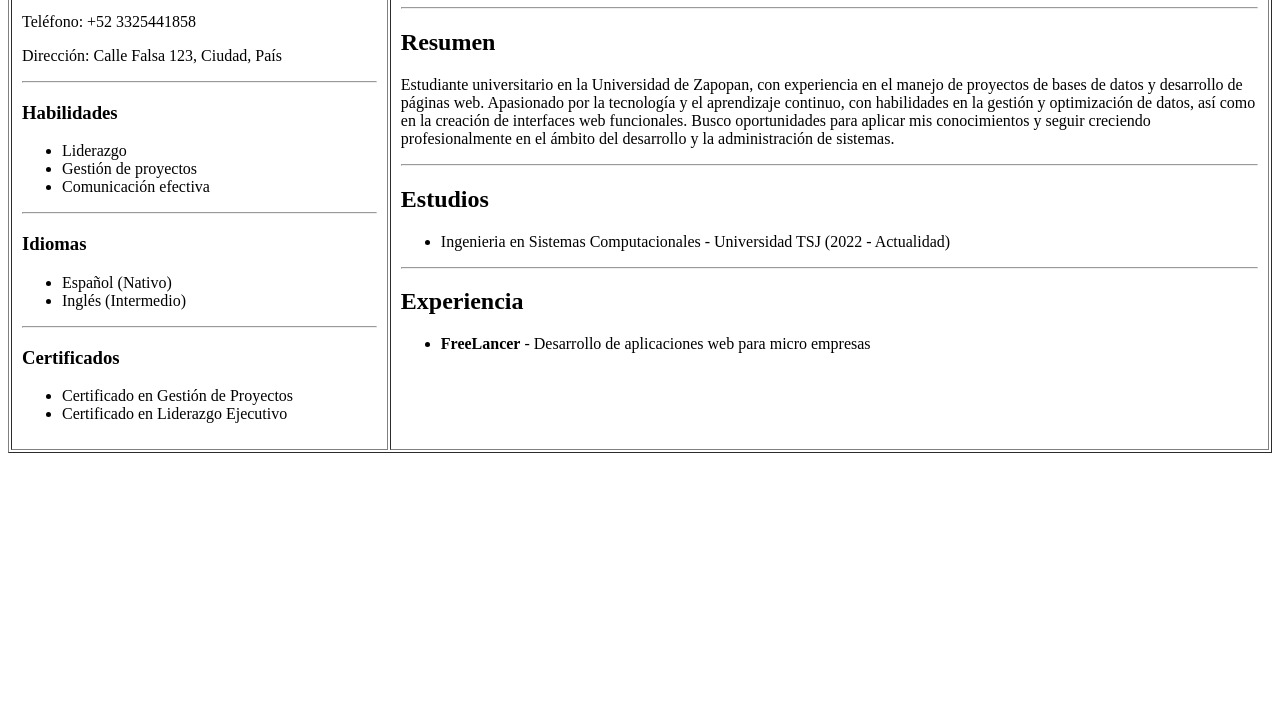
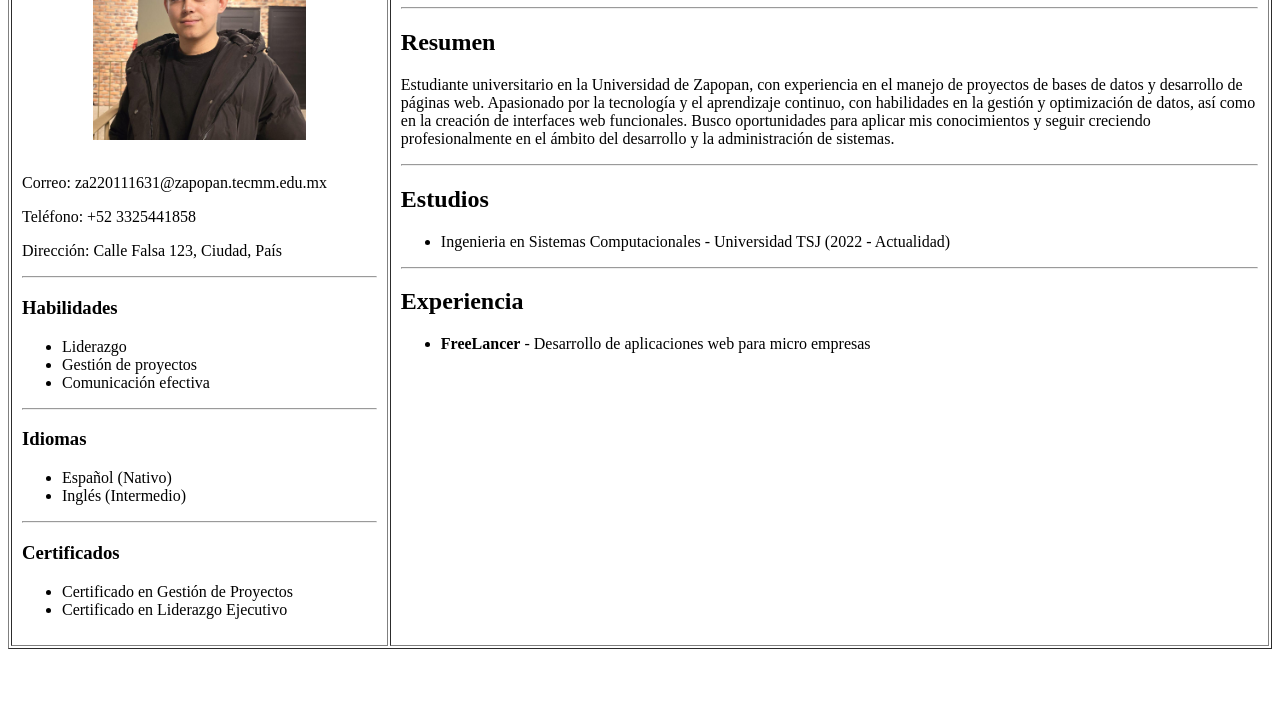
Before and after one commit to Dylops/Dylops.github.io, a plain HTML site: page index.html in a window 1280 px wide. Shown: the part 95-800 px from the top of the page. Drawn offline with Linux system fonts and the light colour scheme.

Commit message:
Update index.html

```diff
--- a/index.html
+++ b/index.html
@@ -11,7 +11,7 @@
         <!-- Columna 1 -->
         <td width="30%" valign="top">
           <!-- Imagen -->
-          <img src="Imagen/Foto CV.jpg" alt="Foto de perfil" width="60%" style="display: block; margin: auto;"/>
+          <img src="Foto CV.jpg" alt="Foto de perfil" width="60%" style="display: block; margin: auto;"/>
           <br />
           <!-- Contacto -->
           <p>Correo: za220111631@zapopan.tecmm.edu.mx</p>
```
